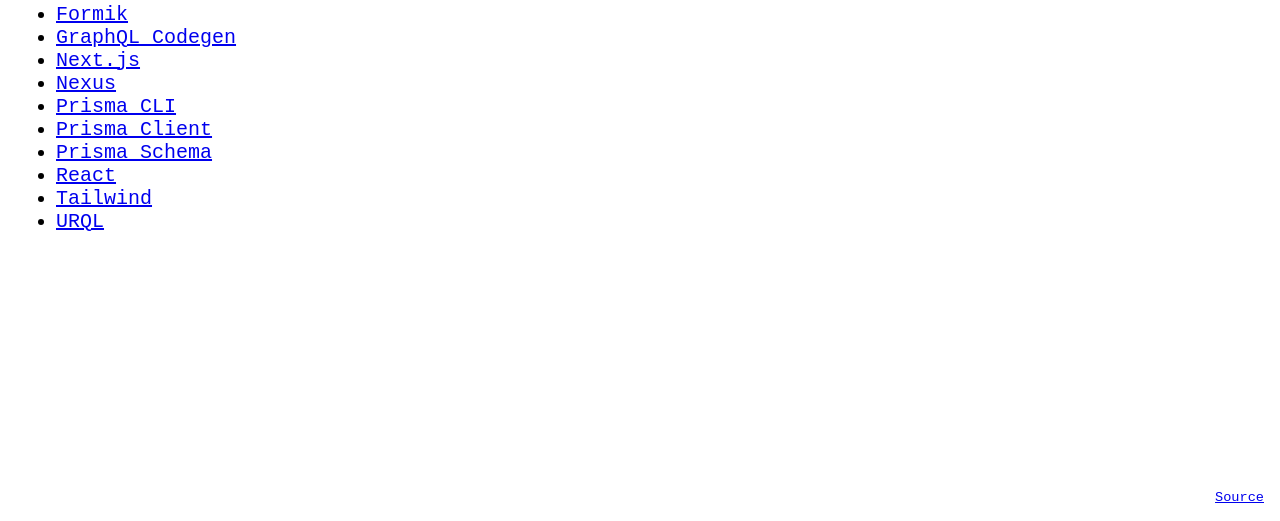
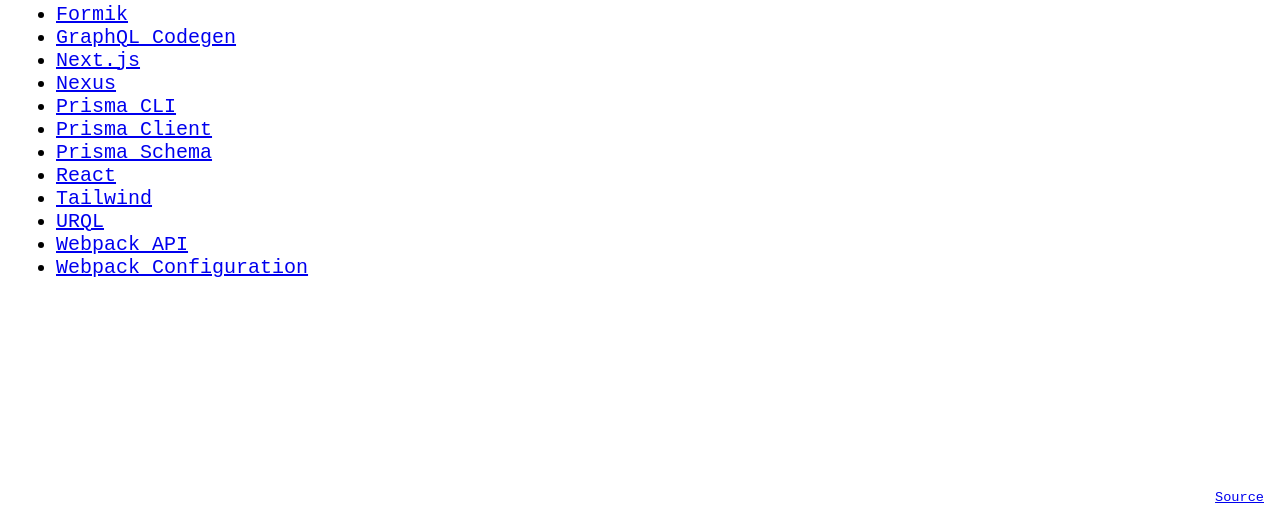
Before and after one commit to kinday/browser-homepage, a website built with Parcel: page index.html in a window 1280 px wide. Shown: the part 279-800 px from the top of the page. Built offline with nearby package versions, Linux system fonts and the light colour scheme.

Commit message:
Add Webpack docs

```diff
--- a/index.html
+++ b/index.html
@@ -63,6 +63,12 @@
           <li>
             <a href="https://formidable.com/open-source/urql/docs/">URQL</a>
           </li>
+          <li>
+            <a href="https://webpack.js.org/api/">Webpack API</a>
+          </li>
+          <li>
+            <a href="https://webpack.js.org/configuration/">Webpack Configuration</a>
+          </li>
         </ul>
       </main>
     </div>
```
